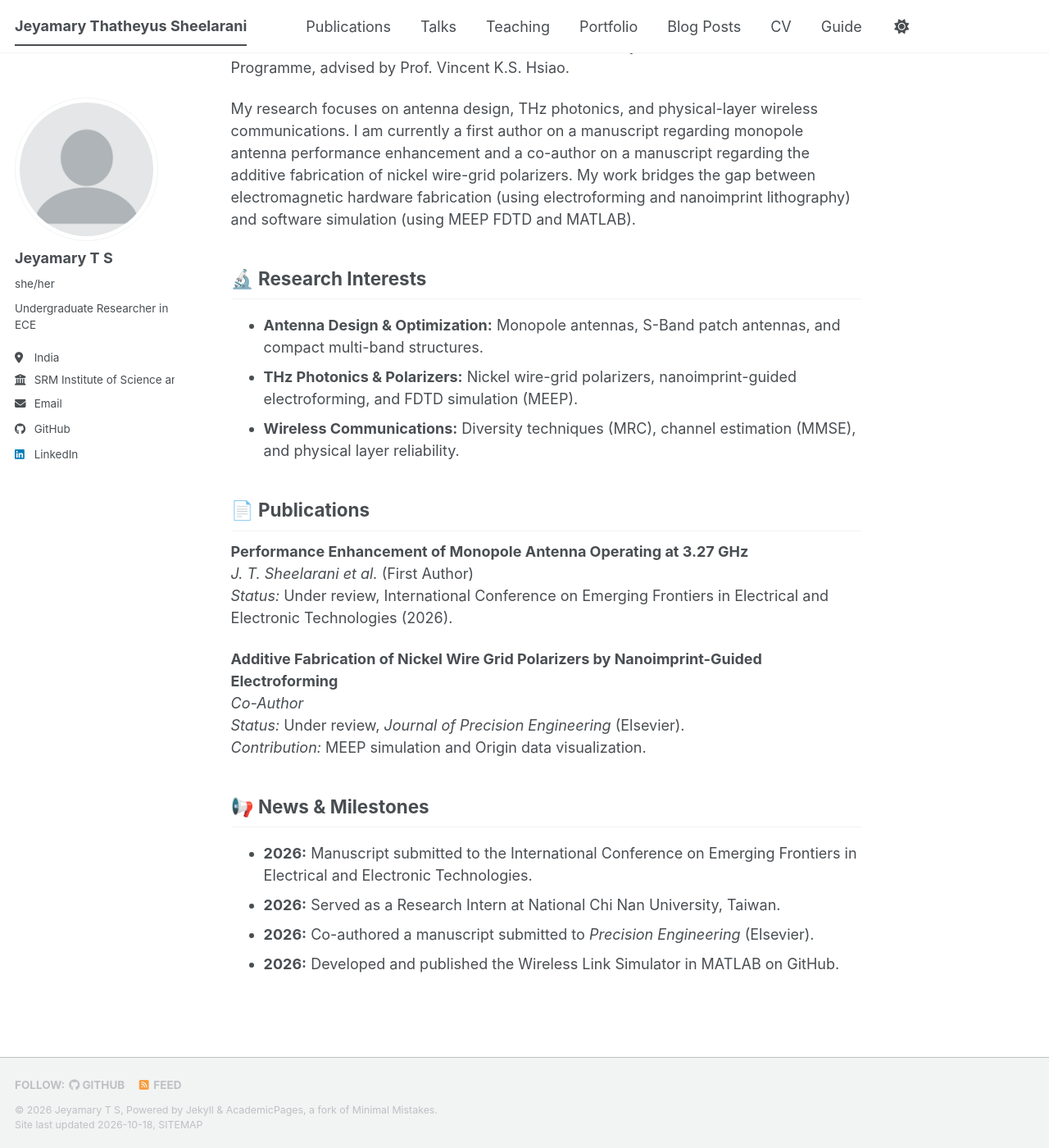
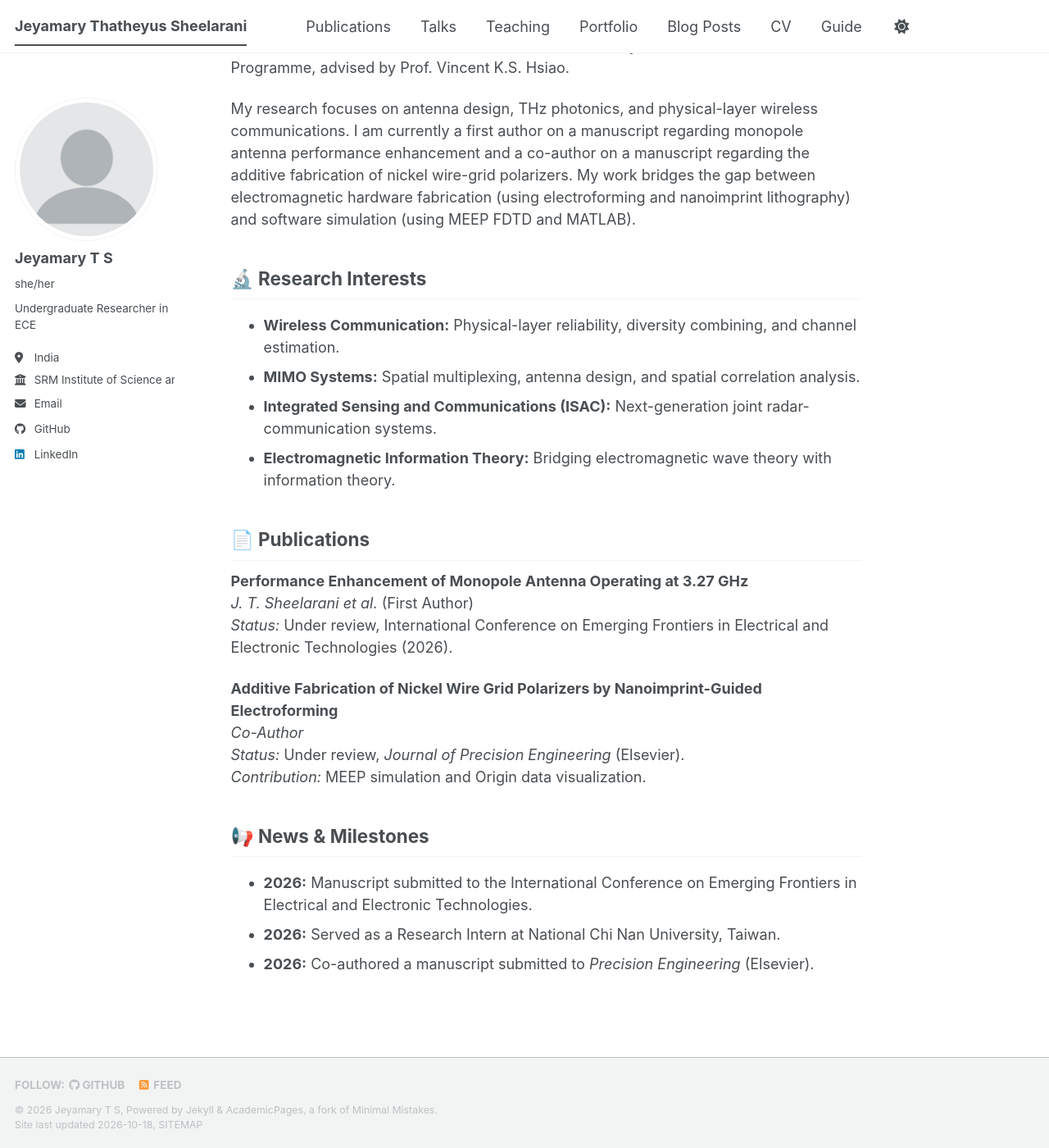
Before and after one commit to jeyamaryjts-cmd/jeyamaryjts-cmd.github.io, a Jekyll site: the page built from _pages/about.md, in a window 1280 px wide and 1400 px high, scrolled down 251 px. Shown: the whole window at 82% size. Built offline with Jekyll 4.4.1, drawn with Linux system fonts in a browser that asks for light colours; a style sheet for code colours, icons or effects is not loaded.

Commit message:
about.md

```diff
--- a/_pages/about.md
+++ b/_pages/about.md
@@ -13,9 +13,10 @@ My research focuses on antenna design, THz photonics, and physical-layer wireles
 
 ## 🔬 Research Interests
 
-*   **Antenna Design & Optimization:** Monopole antennas, S-Band patch antennas, and compact multi-band structures.
-*   **THz Photonics & Polarizers:** Nickel wire-grid polarizers, nanoimprint-guided electroforming, and FDTD simulation (MEEP).
-*   **Wireless Communications:** Diversity techniques (MRC), channel estimation (MMSE), and physical layer reliability.
+*   **Wireless Communication:** Physical-layer reliability, diversity combining, and channel estimation.
+*   **MIMO Systems:** Spatial multiplexing, antenna design, and spatial correlation analysis.
+*   **Integrated Sensing and Communications (ISAC):** Next-generation joint radar-communication systems.
+*   **Electromagnetic Information Theory:** Bridging electromagnetic wave theory with information theory.
 
 ## 📄 Publications
 
@@ -33,4 +34,3 @@ My research focuses on antenna design, THz photonics, and physical-layer wireles
 * **2026:** Manuscript submitted to the International Conference on Emerging Frontiers in Electrical and Electronic Technologies.
 * **2026:** Served as a Research Intern at National Chi Nan University, Taiwan.
 * **2026:** Co-authored a manuscript submitted to *Precision Engineering* (Elsevier).
-* **2026:** Developed and published the Wireless Link Simulator in MATLAB on GitHub.
```
